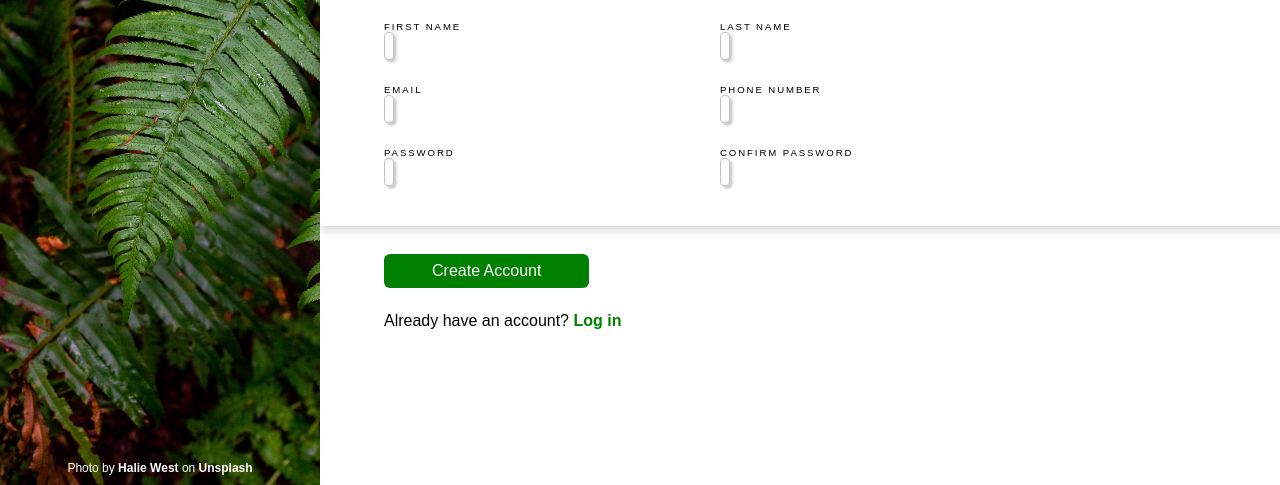
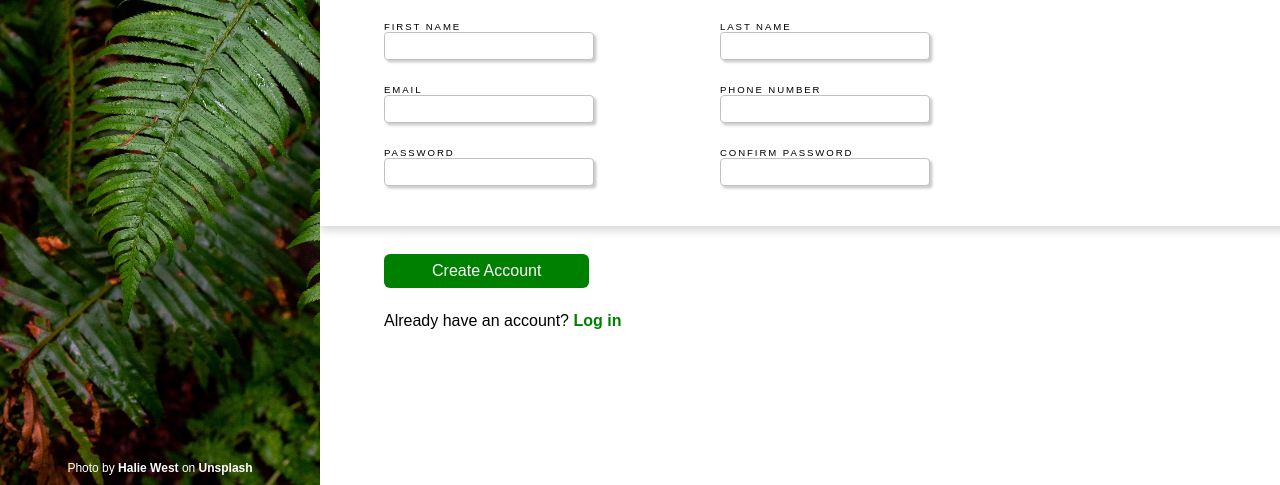
Before and after one commit to JonWei86/htmlProj1, a plain HTML site: page index.html in a window 1280 px wide. Shown: the part 315-800 px from the top of the page. Drawn offline with Linux system fonts and the light colour scheme.

Commit message:
Finished Project

```diff
--- a/styles.css
+++ b/styles.css
@@ -117,7 +117,7 @@ input:not(:valid):not(:focus) {
     padding: 0.5vh;
     border-radius: .5vh;
     border: 1px solid rgb(193, 193, 193);
-    max-width: 0px;
+    max-width: 200px;
 }
 
 input:focus{
```
